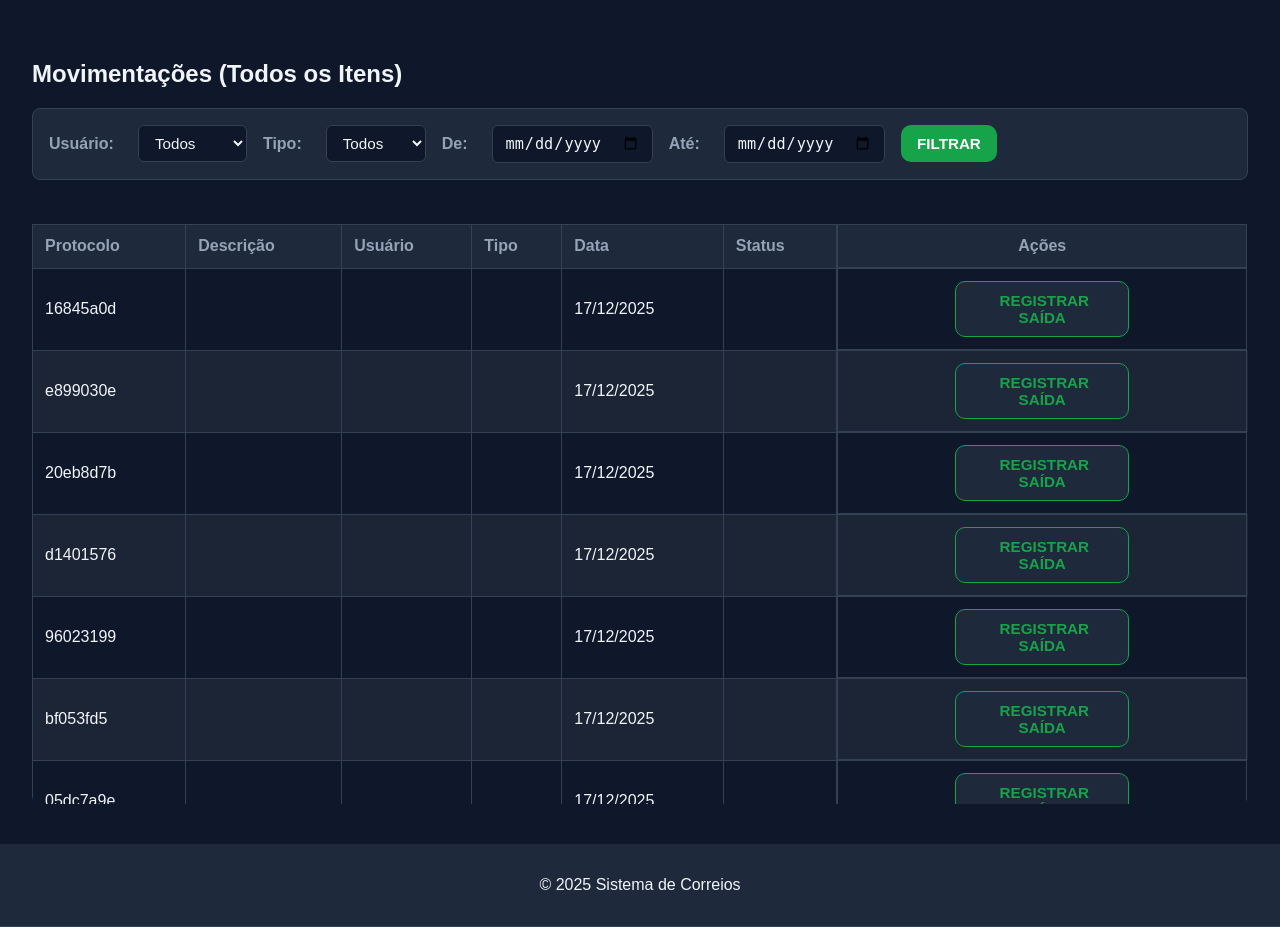
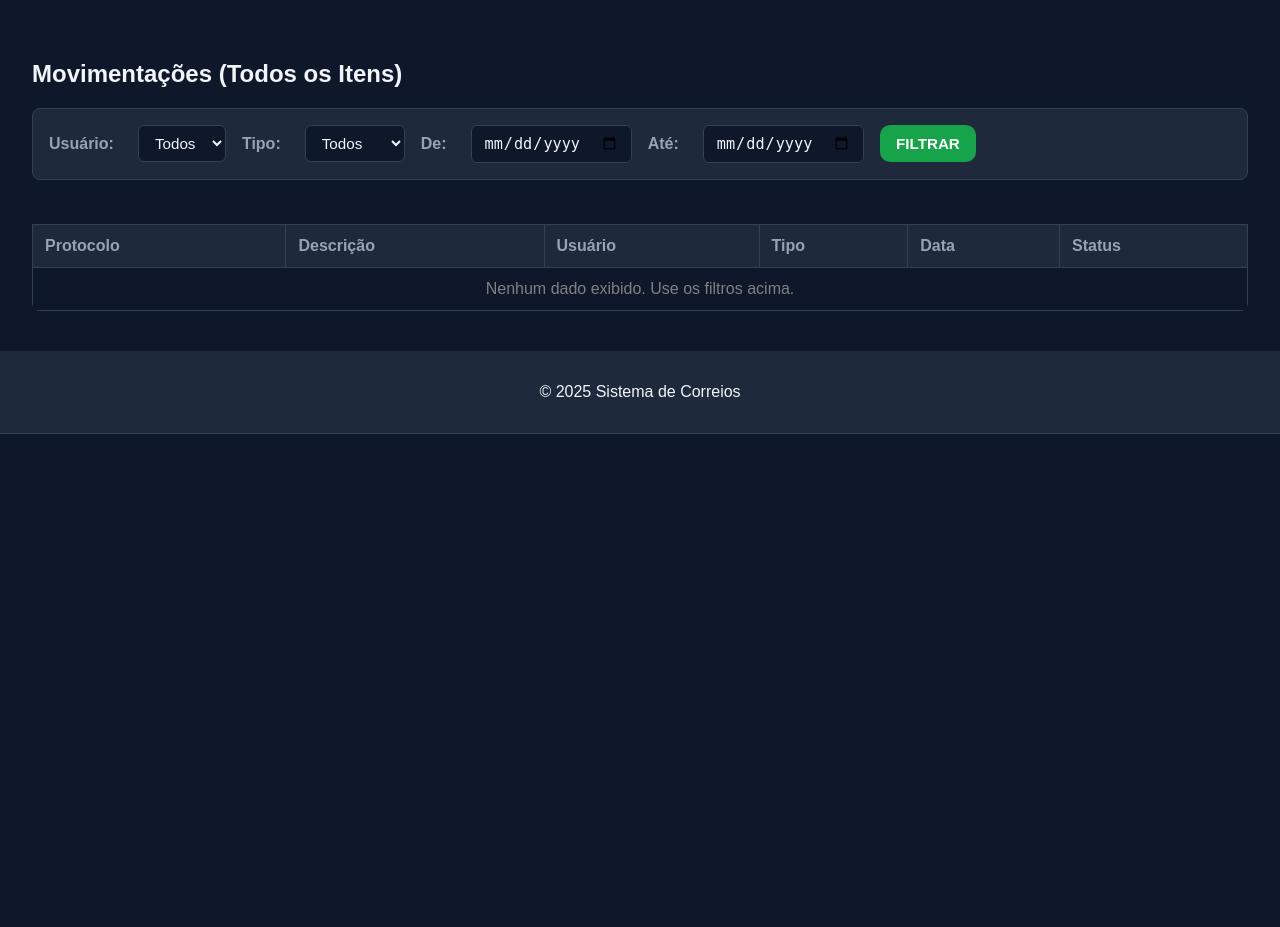
Before and after one commit to JuniorSilva88/sistema-correios, a Flask app: page /movimentacoes in a window 1280 px wide. Shown: the part 180-1107 px from the top of the page. After the commit the page ends 614 px from the top, so only its background shows below. Run offline with Flask 3, Linux system fonts and the light colour scheme; a user stored in the database is signed in.

Commit message:
melhorias visuais e lógica de exibição
- Ajustado backend para só carregar dados após ação de FILTRAR
- Corrigida inconsistência entre nomes de filtros (usuario, tipo, data_inicio, data_fim)
- Enriquecido objeto Movement com dados do Item (descrição, status, data)
- Corrigida coluna Data para exibir created_at formatado
- Adicionado ícones visuais:
  * 👑 para administrador
  * 👤 para usuários comuns
  * 📥 para Entrada
  * 📤 para Saída
  * ✔ verde para status Finalizado
- Removida coluna de Ações da tabela de movimentações
- Incluída mensagem padrão quando não há dados filtrados

```diff
--- a/app.py
+++ b/app.py
@@ -177,27 +177,39 @@ def create_admin():
 def movimentacoes():
     query = Movement.query
 
-    # filtro por usuário
-    user_filter = request.args.get("user")
-    if user_filter:
-        query = query.filter_by(user=user_filter)
+    # pega filtros
+    user_filter = request.args.get("usuario")
+    type_filter = request.args.get("tipo")
+    start = request.args.get("data_inicio")
+    end = request.args.get("data_fim")
 
-    # filtro por tipo
-    type_filter = request.args.get("type")
-    if type_filter:
-        query = query.filter_by(type=type_filter)
+    movements = []  # começa vazio
 
-    # filtro por período
-    start = request.args.get("start")
-    end = request.args.get("end")
-    if start:
-        query = query.filter(Movement.created_at >= start)
-    if end:
-        query = query.filter(Movement.created_at <= end)
+    # só busca se algum filtro foi aplicado
+    if user_filter or type_filter or start or end:
+        if user_filter:
+            query = query.filter(Movement.user == user_filter)
 
-    movements = query.order_by(Movement.created_at.desc()).all()
-    users = User.query.all()  # para popular o select
+        if type_filter:
+            query = query.filter(Movement.type.ilike(type_filter))
 
+        if start:
+            query = query.filter(Movement.created_at >= start)
+        if end:
+            query = query.filter(Movement.created_at <= end)
+
+        movements = query.order_by(Movement.created_at.desc()).all()
+
+        # enriquecer com dados do Item
+        for m in movements:
+            item = Item.query.filter_by(protocol=m.protocol).first()
+            m.description = item.description if item else ""
+            m.status = item.status if item else ""
+            m.usuario = m.user
+            m.tipo = m.type
+            m.data = m.created_at
+
+    users = [u[0] for u in db.session.query(Movement.user).distinct().all()]
     return render_template("movimentacoes.html", movements=movements, users=users)
 
 
--- a/templates/movimentacoes.html
+++ b/templates/movimentacoes.html
@@ -34,6 +34,7 @@
 
   <!-- Tabela de movimentações -->
   <div class="table-container">
+
   <table>
     <thead>
       <tr>
@@ -43,40 +44,58 @@
         <th>Tipo</th>
         <th>Data</th>
         <th>Status</th>
-          <th class="col-actions">Ações</th>
       </tr>
     </thead>
+
    <tbody>
+      {% if movements and movements|length > 0 %}
         {% for item in movements %}
         <tr>
           <td>{{ item.protocol }}</td>
           <td>{{ item.description }}</td>
-          <td>{{ item.usuario }}</td>
-          <td class="{{ item.tipo }}">{{ item.tipo|capitalize }}</td>
           <td>
-            {% if item.created_at %}
-              {{ item.created_at.strftime('%d/%m/%Y') }}
+            {% if item.usuario == "admin" %}
+              👑 {{ item.usuario }}
+            {% else %}
+              👤 {{ item.usuario }}
+            {% endif %}
+          </td>
+          <td>
+            {% if item.tipo == "Entrada" %}
+              📥 {{ item.tipo }}
+            {% elif item.tipo == "Saída" %}
+              📤 {{ item.tipo }}
+            {% else %}
+              {{ item.tipo }}
+            {% endif %}
+          </td>
+          <td>
+            {% if item.data %}
+              {{ item.data.strftime('%d/%m/%Y') }}
             {% else %}
               -
             {% endif %}
           </td>
-          <td>{{ item.status }}</td>
-          <td class="col-actions">
-            {% if item.status != "Finalizado" %}
-              <a href="{{ url_for('exit_item', protocol=item.protocol) }}" class="btn-out">
-                <i class="fa-solid fa-box-arrow-right"></i> Registrar Saída
-              </a>
+          <td>
+            {% if item.status == "Finalizado" %}
+              <span style="color:green;">✔</span> {{ item.status }}
             {% else %}
-              <a class="btn-secondary" aria-disabled="true">
-                <i class="fa-solid fa-check"></i> Finalizado
-              </a>
+              {{ item.status }}
             {% endif %}
           </td>
         </tr>
         {% endfor %}
+      {% else %}
+        <tr>
+          <td colspan="6" style="text-align:center; color:gray;">
+            Nenhum dado exibido. Use os filtros acima.
+          </td>
+        </tr>
+      {% endif %}
     </tbody>
 
   </table>
 </div>
+
 </section>
 {% endblock %}
```
Also changed, not shown: instance/correios.db. Lines whose indentation alone changed are shown as unchanged.
